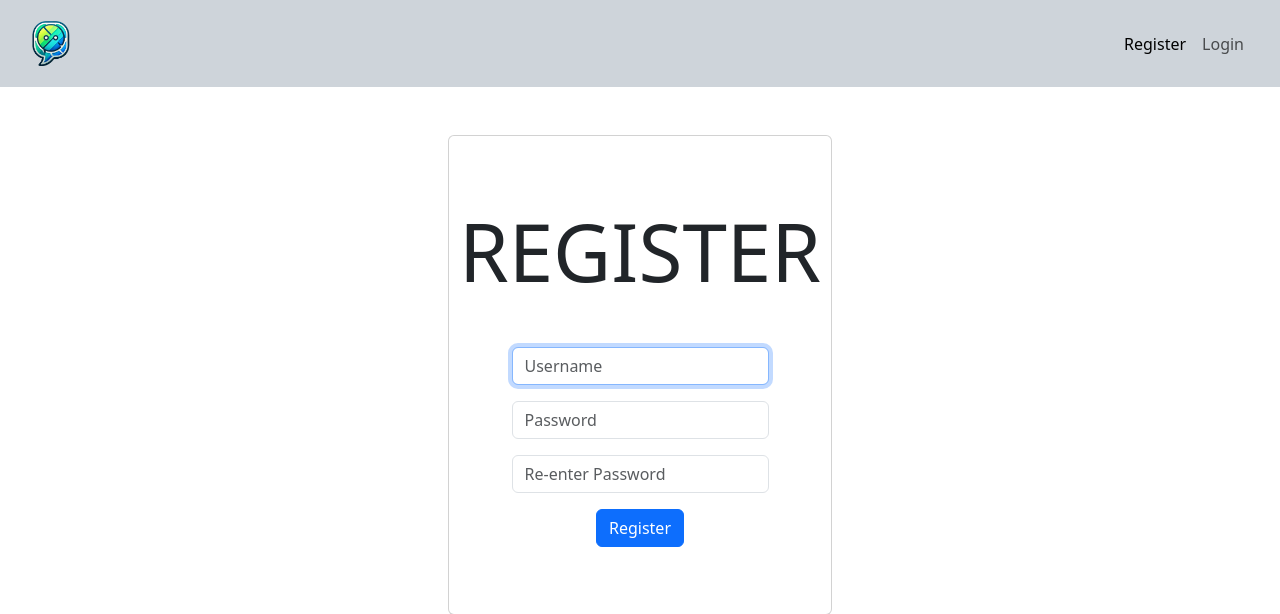
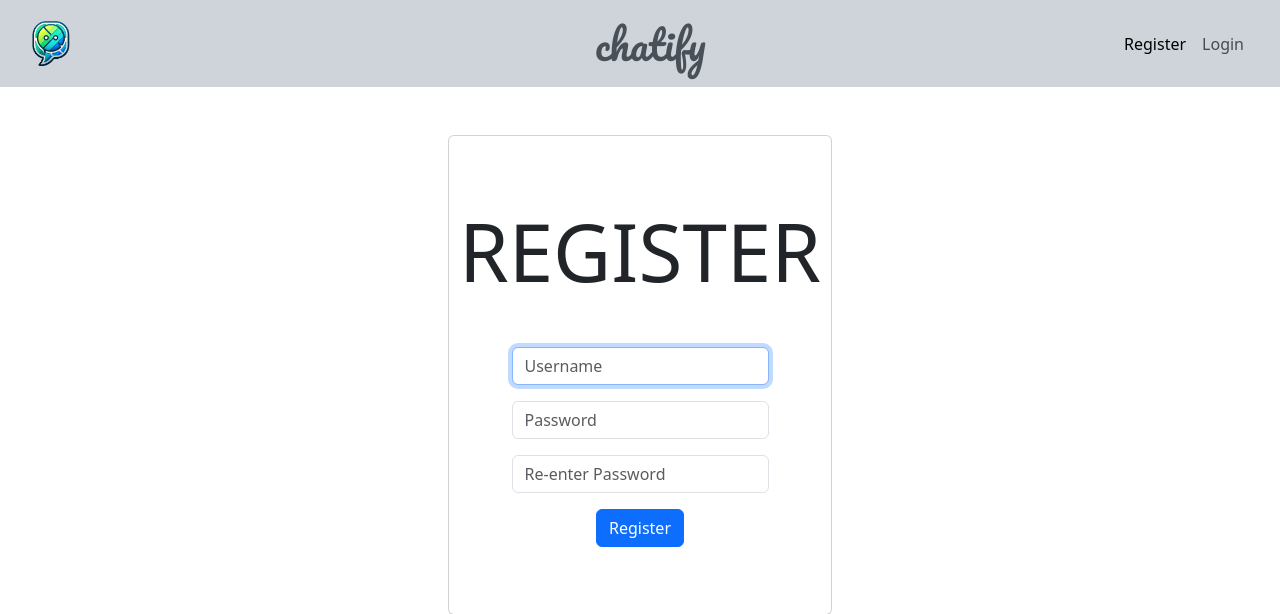
Before and after one commit to ppl-call-me-tima/chatify, a Flask app: page /register in a window 1280 px wide. Shown: the top 614 px of the page. Run offline with Flask 3, Linux system fonts and the light colour scheme; data that the repository does not hold is empty.

Commit message:
Add center navbar logo

```diff
--- a/static/styles/style.css
+++ b/static/styles/style.css
@@ -12,11 +12,21 @@
   font-style: normal;
 }
 
+.pacifico-regular {
+  font-family: "Pacifico", serif;
+  font-weight: 400;
+  font-style: normal;
+}
+
 .geist-mono-500 {
   font-family: "Geist Mono", monospace;
   font-optical-sizing: auto;
   font-weight: 500;
   font-style: normal;
+}
+
+#chatify-navbar-logo {
+  margin-left: 43.5%;
 }
 
 #sign-up-link-on-login {
--- a/templates/layout.html
+++ b/templates/layout.html
@@ -20,6 +20,7 @@
 	<link rel="preconnect" href="https://fonts.googleapis.com">
 	<link rel="preconnect" href="https://fonts.gstatic.com" crossorigin>
 	<link href="https://fonts.googleapis.com/css2?family=Geist+Mono:wght@100..900&display=swap" rel="stylesheet">
+	<link href="https://fonts.googleapis.com/css2?family=Pacifico&display=swap" rel="stylesheet">
 
 	<link rel="stylesheet" href="../static/styles/style.css">
 	<link rel="stylesheet" href="../static/styles/index_style.css">
@@ -59,6 +60,9 @@
 					</li>
 					{% endif %}
 				</ul>
+
+				<!-- center -->
+				<ul class="navbar-nav pacifico-regular h1" id="chatify-navbar-logo">chatify</ul>
 
 				<!-- right nav part -->
 				<ul class="navbar-nav mb-2 mb-lg-0 ms-auto">
```
